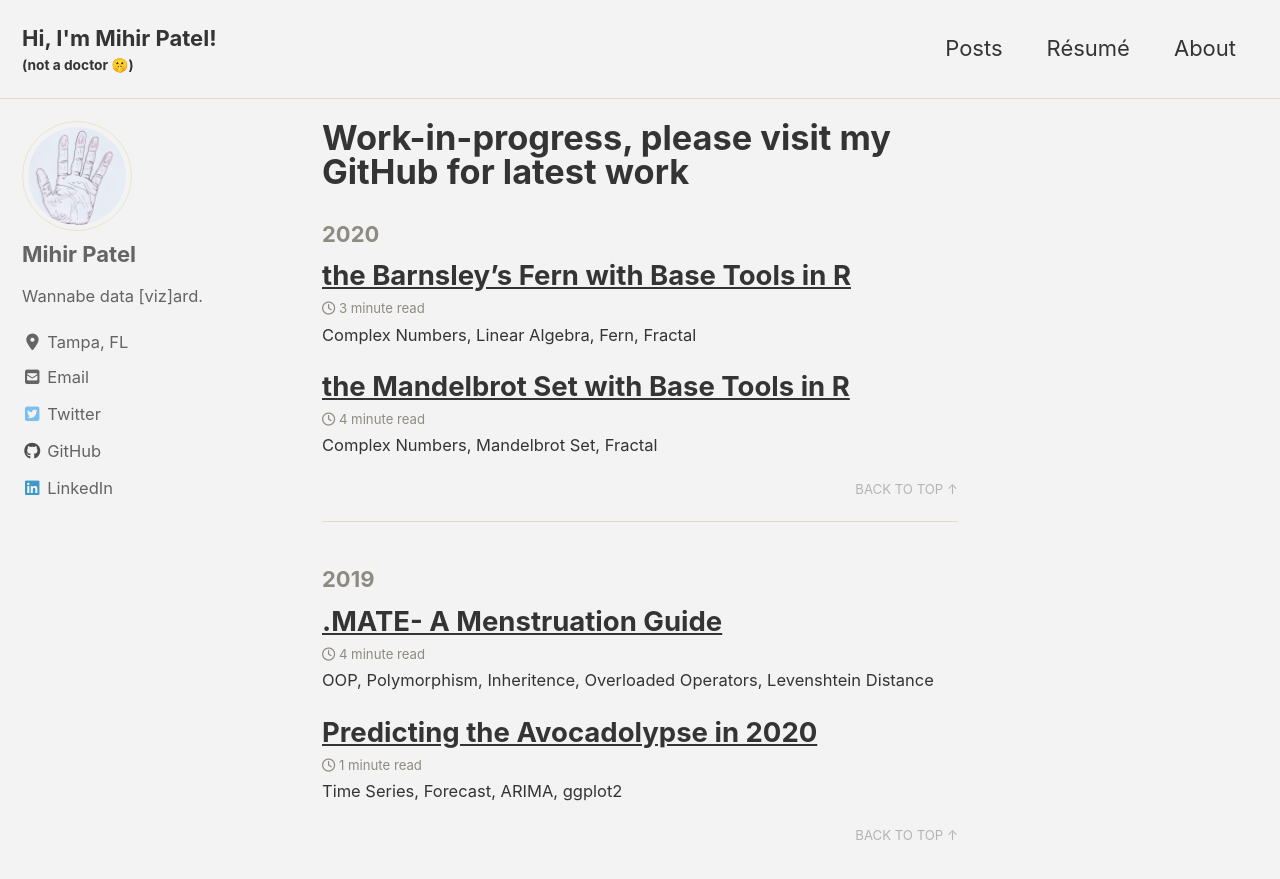
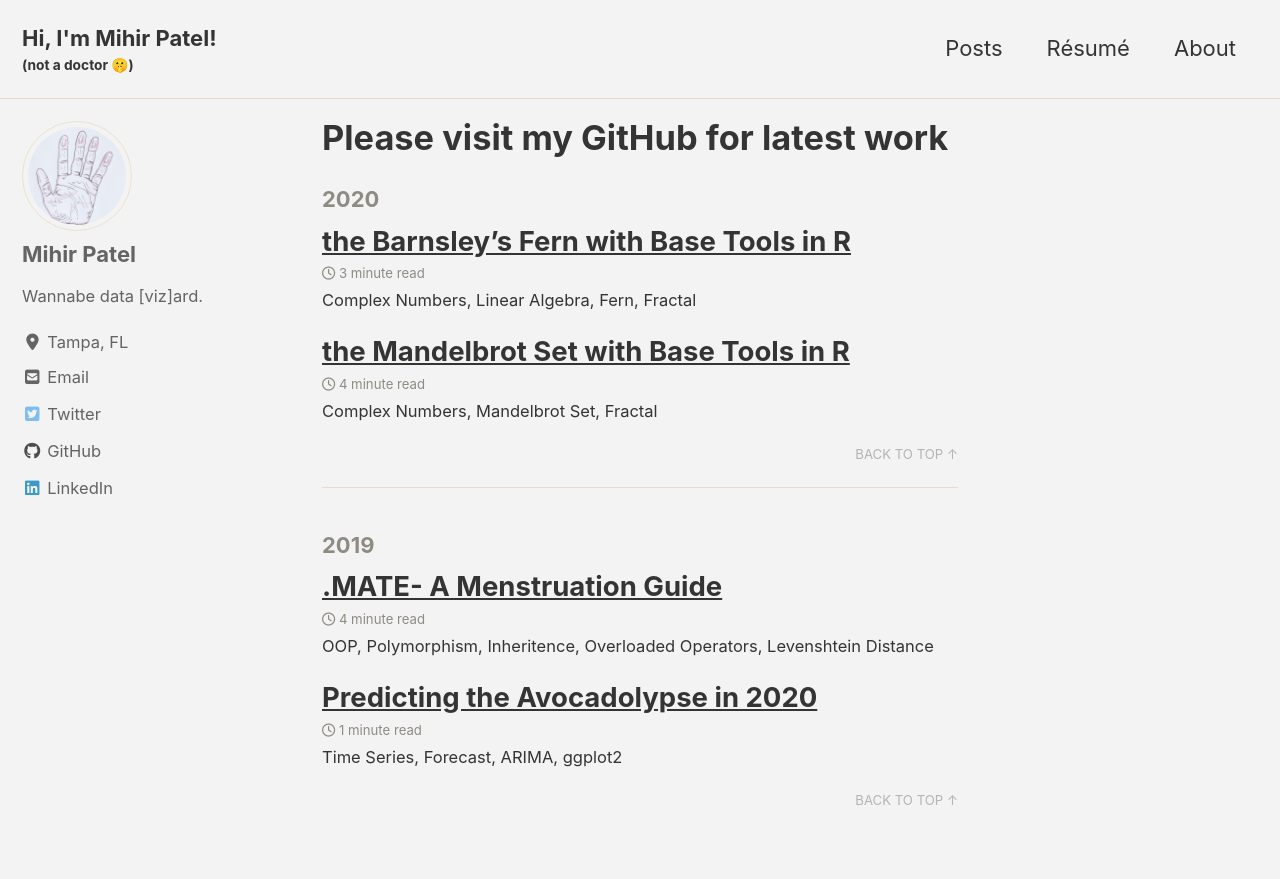
Before and after one commit to mihirp161/mihirp161.github.io, a Jekyll site: the page built from _pages/projectportfolio.md, in a window 1280 px wide and 900 px high. Shown: the top 879 px of the window. Built offline with Jekyll 4.4.1, drawn with Linux system fonts in a browser that asks for light colours; cached includes are drawn as plain includes; nearby versions of some CDN libraries.

Commit message:
Update projectportfolio.md

```diff
--- a/_pages/projectportfolio.md
+++ b/_pages/projectportfolio.md
@@ -1,7 +1,7 @@
 ---
 layout: posts
 permalink: /projectportfolio/
-title: "Work-in-progress, please visit my GitHub for latest work"
+title: "Please visit my GitHub for latest work"
 author_profile: true
 header:
 ---
```
